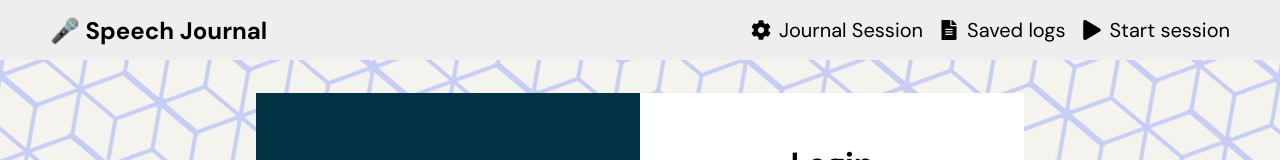
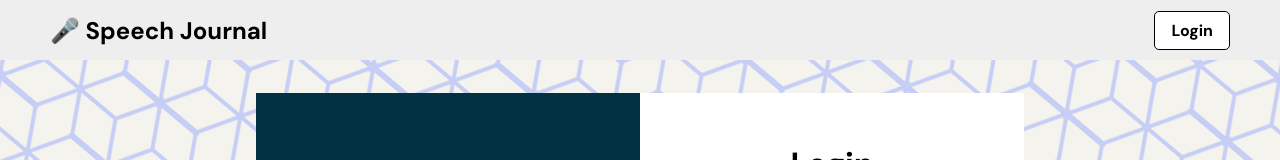
Before and after one commit to croko22/speech-journal, a React (Vite) app: page /auth in a window 1280 px wide. Shown: the top 160 px of the page. Built offline with nearby package versions, Linux system fonts and the light colour scheme; no server answers.

Commit message:
Header items hidding, if there's no credentials

```diff
--- a/src/components/Header.jsx
+++ b/src/components/Header.jsx
@@ -8,6 +8,7 @@ const Header = () => {
       <a className="header-title" href="/">
         🎤 Speech Journal
       </a>
+      {window.localStorage.getItem("authData") ? (
         <nav>
           <NavLink
             className={({ isActive }) =>
@@ -36,7 +37,6 @@ const Header = () => {
             <FaPlay className="icon" />
             <span>Start session</span>
           </NavLink>
-        {window.localStorage.getItem("authData") && (
           <button
             className="logout"
             onClick={() => {
@@ -46,8 +46,14 @@ const Header = () => {
           >
             Logout
           </button>
+        </nav>
+      ) : (
+        <nav>
+          <a className="login" href="/auth">
+            Login
+          </a>
+        </nav>
       )}
-      </nav>
     </header>
   );
 };
--- a/src/components/Header.scss
+++ b/src/components/Header.scss
@@ -62,9 +62,28 @@ header {
       font-size: 20px;
       margin-left: 1rem;
       border-bottom: 2px solid #000;
+      @media screen and (max-width: 767px) {
+        border-bottom: none;
+        color: #555;
+      }
     }
     .icon {
       margin-right: 0.5rem;
     }
+    .login,
+    .logout {
+      background-color: #fff;
+      border: 1px solid #000;
+      border-radius: 5px;
+      padding: 0.5rem 1rem;
+      font-size: 16px;
+      font-weight: bold;
+      text-decoration: none;
+      color: #000;
+      &:hover {
+        background-color: #000;
+        color: #fff;
+      }
+    }
   }
 }
```
Also changed, not shown: src/components/unUsed/Nota.jsx (deleted, +0 -15 lines), src/components/unUsed/Notas.jsx (deleted, +0 -19 lines). Lines whose indentation alone changed are shown as unchanged.
